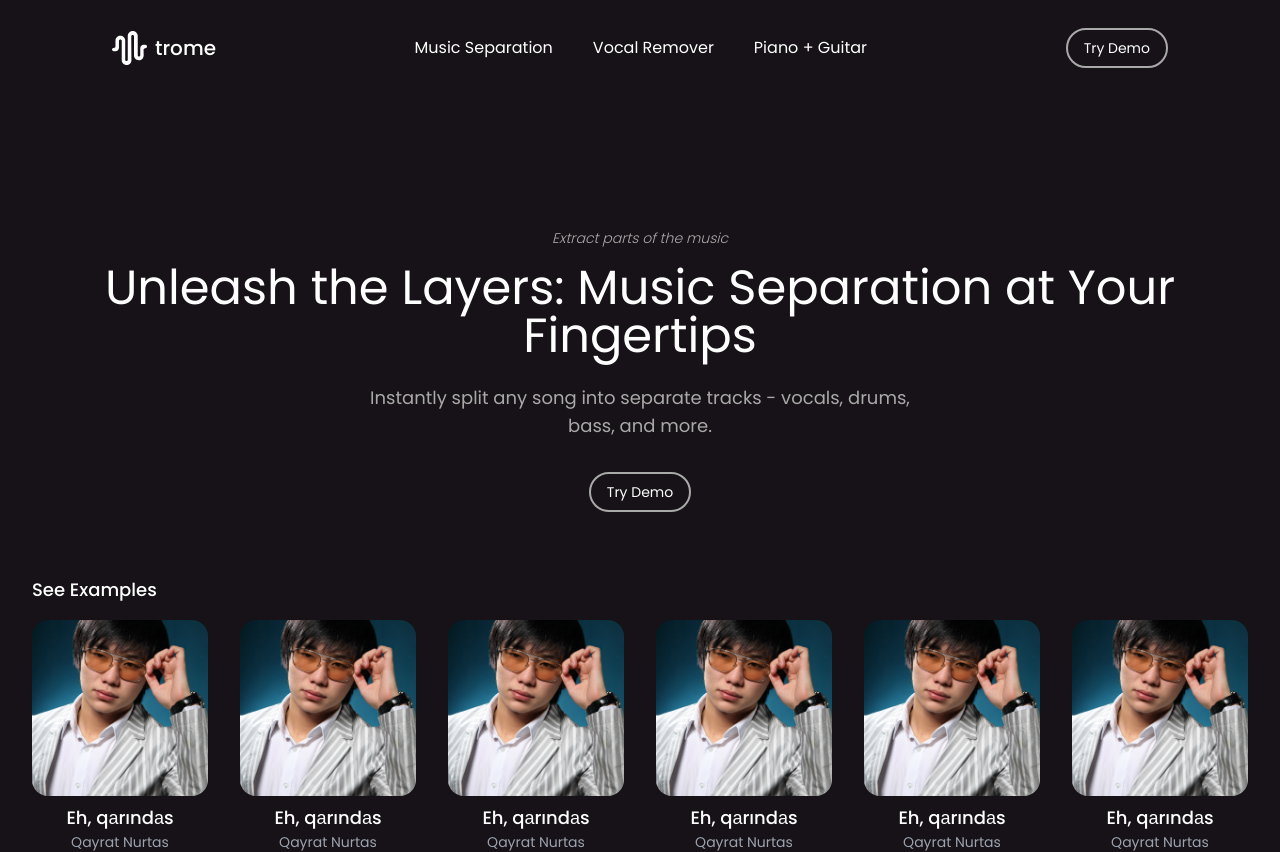
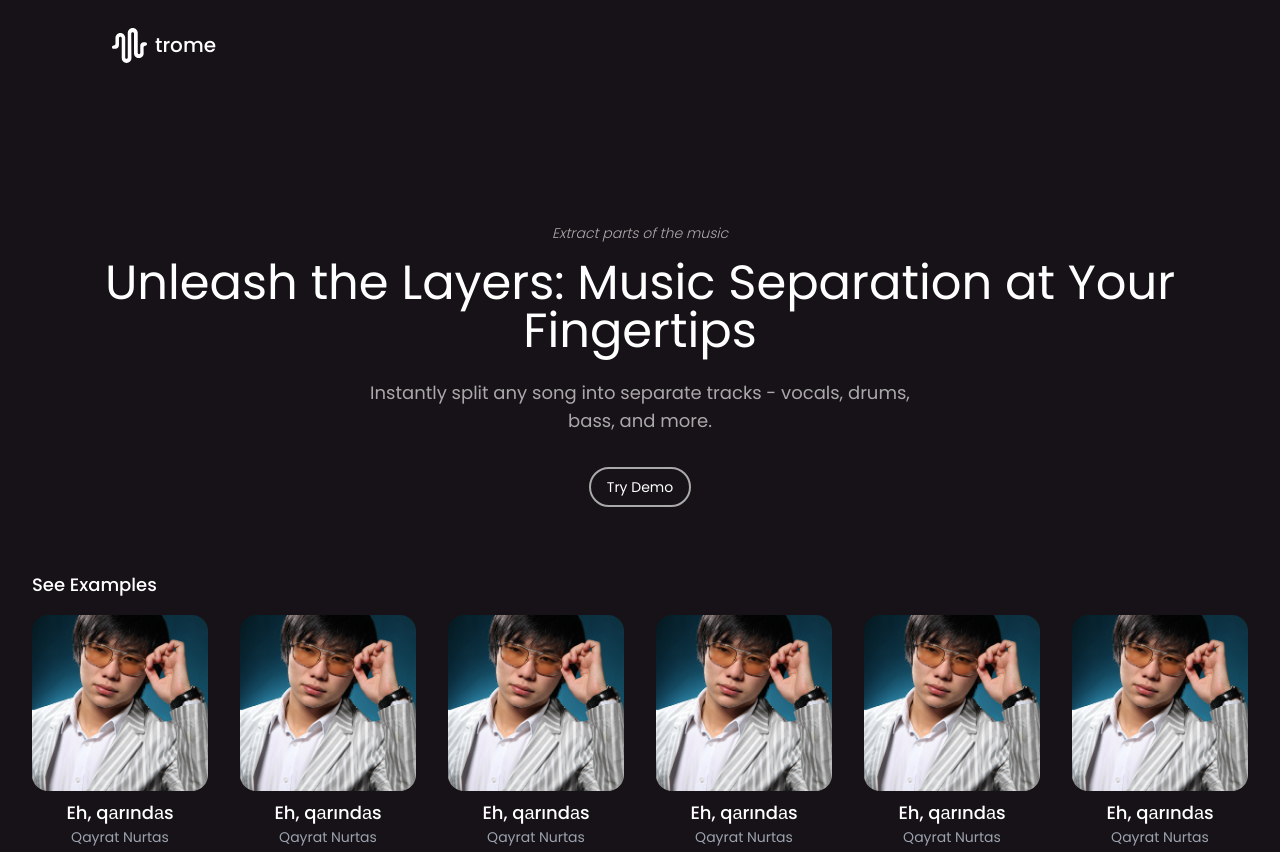
Before and after one commit to rxssula/separatorAI, a Next.js app in the folder frontend/: page / in a window 1280 px wide. Built offline with nearby package versions, Linux system fonts and the light colour scheme.

Commit message:
remove navbar links for now

```diff
--- a/frontend/src/app/components/navbar.tsx
+++ b/frontend/src/app/components/navbar.tsx
@@ -18,7 +18,7 @@ export const Navbar: React.FC = () => {
         </Link>
 
         {/* Hamburger menu for mobile and medium screens */}
-        <div className="lg:hidden">
+        {/* <div className="lg:hidden">
           <button
             onClick={() => setIsMenuOpen(!isMenuOpen)}
             className="focus:outline-none"
@@ -38,10 +38,10 @@ export const Navbar: React.FC = () => {
               />
             </svg>
           </button>
-        </div>
+        </div> */}
 
         {/* Desktop navigation */}
-        <div className="hidden lg:flex items-center flex-1 justify-center text-md">
+        {/* <div className="hidden lg:flex items-center flex-1 justify-center text-md">
           <Link className="px-5" href="#">
             Music Separation
           </Link>
@@ -51,20 +51,20 @@ export const Navbar: React.FC = () => {
           <Link className="px-5" href="#">
             Piano + Guitar
           </Link>
-        </div>
+        </div> */}
 
         {/* Try Demo button for large screens */}
-        <div className="hidden lg:block">
+        {/* <div className="hidden lg:block">
           <Link href="/upload">
             <button className="text-white text-sm px-4 py-2 rounded-full border-solid border-2 border-[#AAA9A9]">
               Try Demo
             </button>
           </Link>
-        </div>
+        </div> */}
       </div>
 
       {/* Mobile and medium screen menu */}
-      {isMenuOpen && (
+      {/* {isMenuOpen && (
         <div className="lg:hidden py-4 px-5">
           <Link className="block px-4 py-2" href="#">
             Music Separation
@@ -76,7 +76,7 @@ export const Navbar: React.FC = () => {
             Piano + Guitar
           </Link>
         </div>
-      )}
+      )} */}
     </div>
   );
 };
--- a/frontend/src/app/upload/page.tsx
+++ b/frontend/src/app/upload/page.tsx
@@ -153,7 +153,7 @@ const YouTubeEmbed: React.FC<{
     e.preventDefault();
     try {
       const response = await axios.post(
-        "https://fastapi-backend-trome-production.up.railway.app/separate/",
+        "https://fastapi-backend-trome-production.up.railway.app/separate-youtube/",
         { url }
       );
       setAudioTracks(response.data);
```
